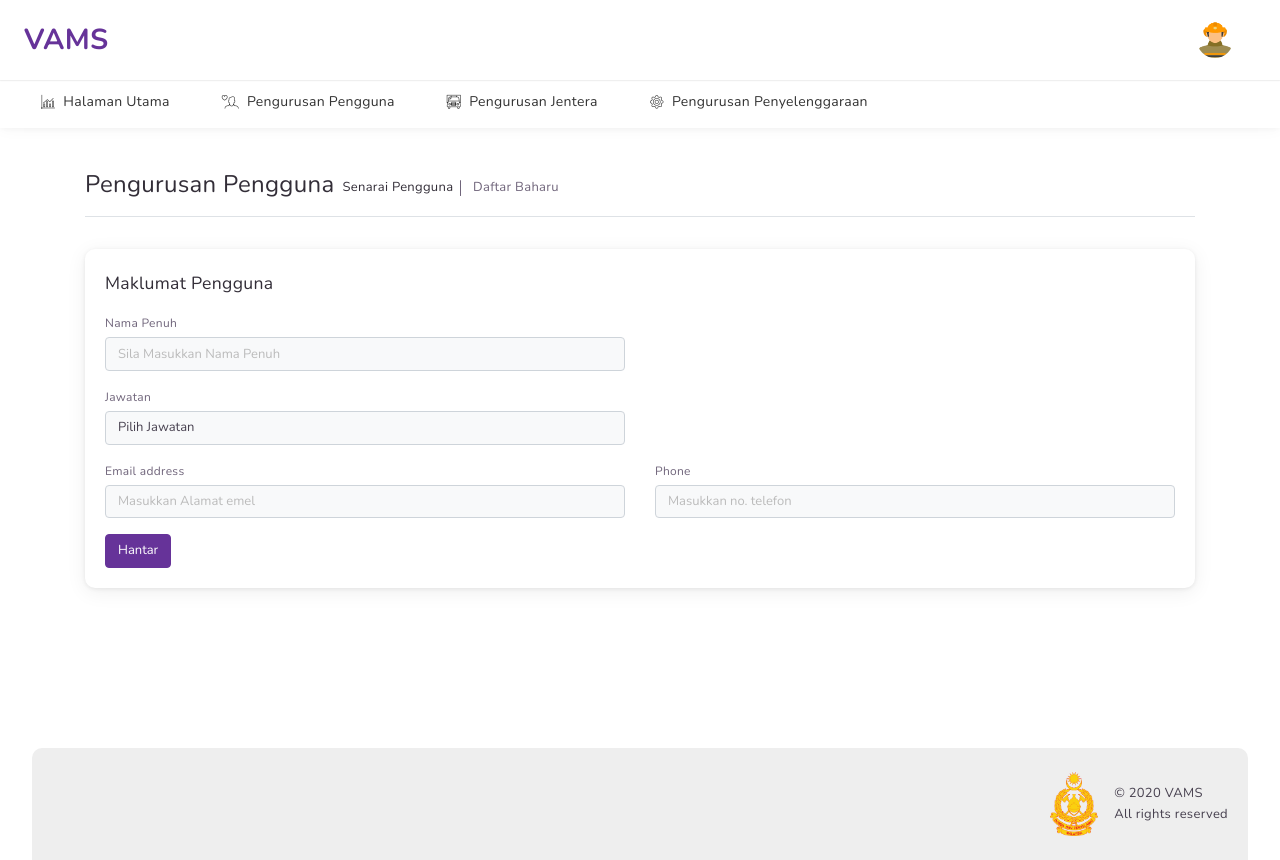
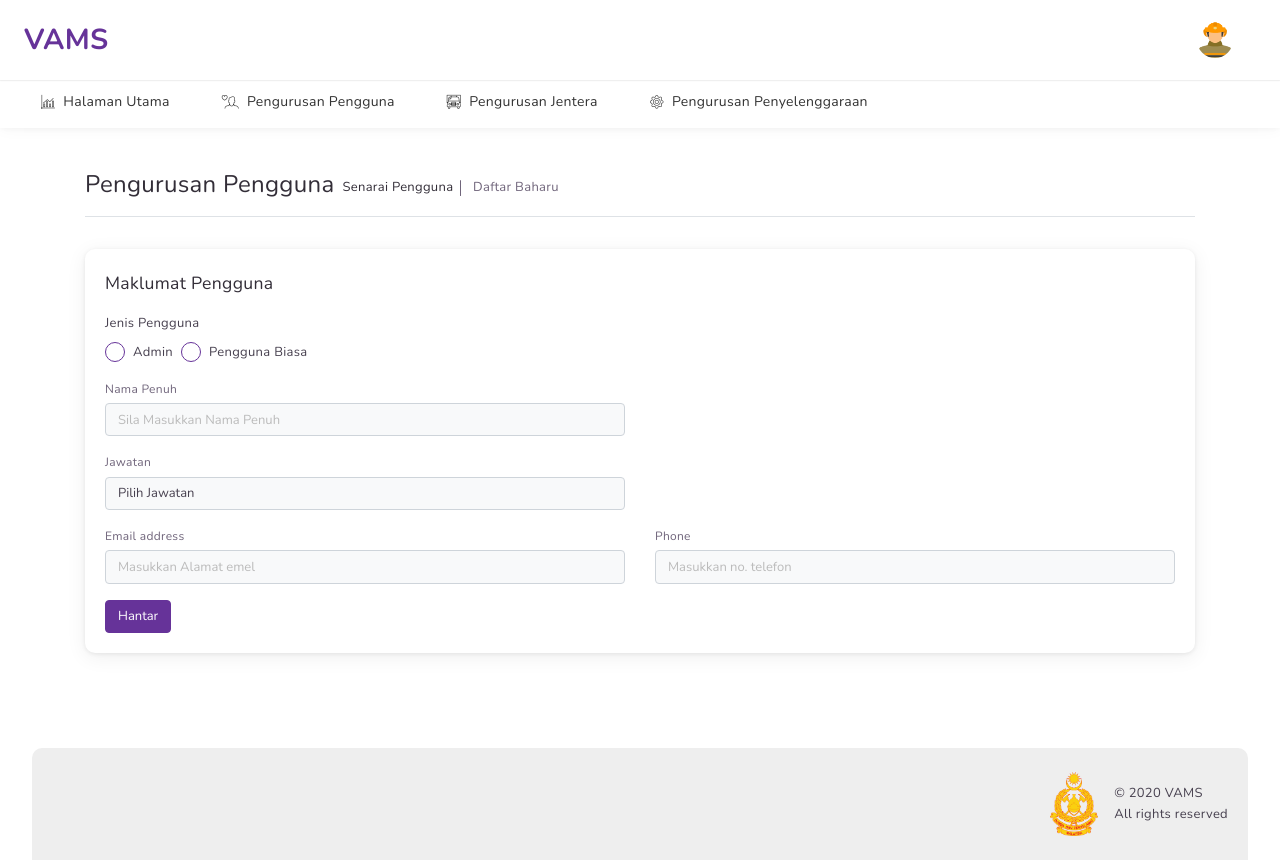
Before and after one commit to itsdakmar/vams, a Laravel app: page /users/create in a window 1280 px wide. Run offline with Laravel 8, Linux system fonts and the light colour scheme; a user stored in the database is signed in; data comes from the database, SQL or seed files in the repository; style sheets or scripts are compiled from the project's sources; some libraries are stand-ins or nearby versions; some web fonts are replaced.

Commit message:
user admin update

```diff
--- a/app/Http/Controllers/UserController.php
+++ b/app/Http/Controllers/UserController.php
@@ -56,6 +56,10 @@ class UserController extends Controller
             'office_id' => $request->get('office'),
             'password' => Hash::make($password)
         ]);
+
+        if($request->user == 1){
+            $user->assignRole('Admin');
+        }
 
         Mail::to($user->email)->send(new WelcomeMail($user->name, $password));
 
--- a/app/Http/Requests/UserRequest.php
+++ b/app/Http/Requests/UserRequest.php
@@ -27,6 +27,7 @@ class UserRequest extends FormRequest
     public function rules()
     {
         return [
+            'user' => 'required',
             'name' => 'required',
             'phone' => 'required|numeric|regex:/[0-9]{9}/',
             'email' => ['required', Rule::unique('users')->ignore($this->id)],
--- a/resources/views/users/create.blade.php
+++ b/resources/views/users/create.blade.php
@@ -18,9 +18,33 @@
                     <form action="{{ route('users.store') }}" method="post">
                         @csrf
                         <div class="row">
+
+                            <div class="col-md-6 mb-3">
+                                <label for="radio" class="mr-2">Jenis Pengguna</label>
+
+                                <div class="form-inline">
+                                    <label class="radio radio-outline-primary mr-2">
+                                        <input type="radio" name="user" [value]="1" formcontrolname="radio">
+                                        <span>Admin</span>
+                                        <span class="checkmark"></span>
+                                    </label>
+                                    <label class="radio radio-outline-primary">
+                                        <input type="radio" name="user" [value]="0" formcontrolname="radio">
+                                        <span>Pengguna Biasa</span>
+                                        <span class="checkmark"></span>
+                                    </label>
+                                </div>
+                                @error('user')
+                                <div class="ul-form__text form-text text-danger">{{ $message }}</div>
+                                @enderror
+                            </div>
+                            <div class="col-md-6 form-group mb-3">
+                            </div>
+
                             <div class="col-md-6 form-group mb-3">
                                 <label for="name">Nama Penuh</label>
-                                <input type="text" class="form-control @error('name') is-invalid @enderror" name="name" id="name"
+                                <input type="text" class="form-control @error('name') is-invalid @enderror" name="name"
+                                       id="name"
                                        placeholder="Sila Masukkan Nama Penuh">
                                 @error('name')
                                 <div class="ul-form__text form-text text-danger">{{ $message }}</div>
@@ -31,7 +55,8 @@
 
                             <div class="col-md-6 form-group mb-3">
                                 <label for="position">Jawatan</label>
-                                <select id="position" name="position" class="form-control @error('position') is-invalid @enderror">
+                                <select id="position" name="position"
+                                        class="form-control @error('position') is-invalid @enderror">
                                     <option value="">Pilih Jawatan</option>
                                     @foreach($positions as $position)
                                         <option value="{{ $position->id }}">{{ $position->name }}</option>
@@ -45,7 +70,8 @@
                             <div class="col-md-6 form-group mb-3">
                                 <div id="balai" style="display: none">
                                     <label for="office">Balai</label>
-                                    <select id="office" name="office_id" class="form-control @error('office') is-invalid @enderror">
+                                    <select id="office" name="office_id"
+                                            class="form-control @error('office') is-invalid @enderror">
                                         <option value="">Pilih Balai</option>
                                         @foreach($offices as $office)
                                             <option value="{{ $office->id }}">{{ $office->name }}</option>
@@ -59,7 +85,8 @@
 
                             <div class="col-md-6 form-group mb-3">
                                 <label for="email">Email address</label>
-                                <input type="email" name="email" class="form-control @error('email') is-invalid @enderror" id="email"
+                                <input type="email" name="email"
+                                       class="form-control @error('email') is-invalid @enderror" id="email"
                                        placeholder="Masukkan Alamat emel">
                                 @error('email')
                                 <div class="ul-form__text form-text text-danger">{{ $message }}</div>
```
